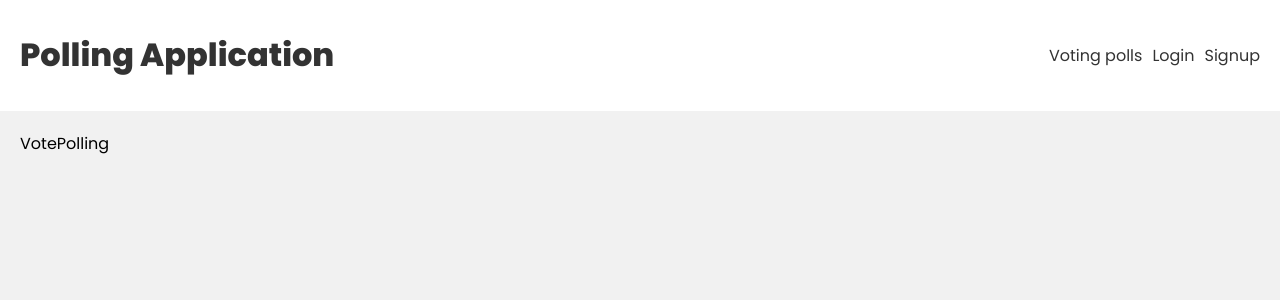
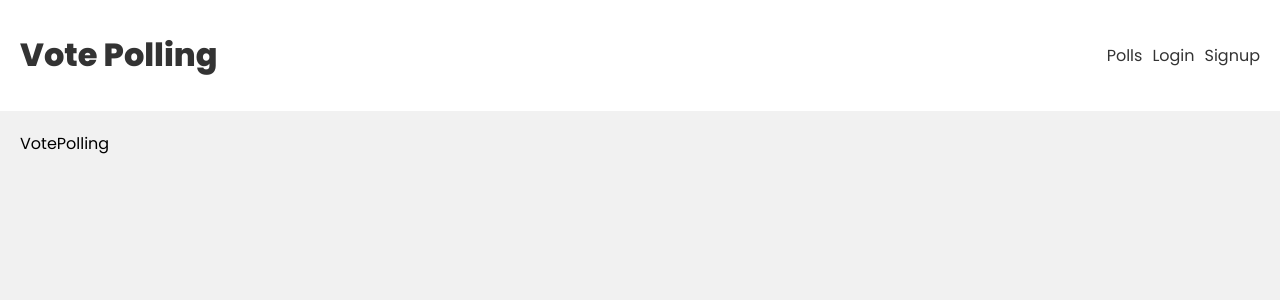
Before and after one commit to Abdullah-Majeed/react-polling-app, a React (Vite) app in the folder frontend/polling-application/: page /vote in a window 1280 px wide. Shown: the top 300 px of the page. Built offline with nearby package versions, Linux system fonts and the light colour scheme.

Commit message:
typo fix

```diff
--- a/frontend/polling-application/src/components/Navbar.jsx
+++ b/frontend/polling-application/src/components/Navbar.jsx
@@ -9,7 +9,7 @@ const Navbar = () => {
     <header>
       <div className='container'>
         <Link to="/">
-          <h1>Polling Application</h1>
+          <h1>Vote Polling</h1>
         </Link>
         <nav>
           {user && (
@@ -19,7 +19,7 @@ const Navbar = () => {
             </div>
           )}
           {!user && (<div>
-            <Link to='/vote'>Voting polls</Link>
+            <Link to='/vote'>Polls</Link>
             <Link to='/login'>Login</Link>
             <Link to='/signup'>Signup</Link>
           </div>)}
```
